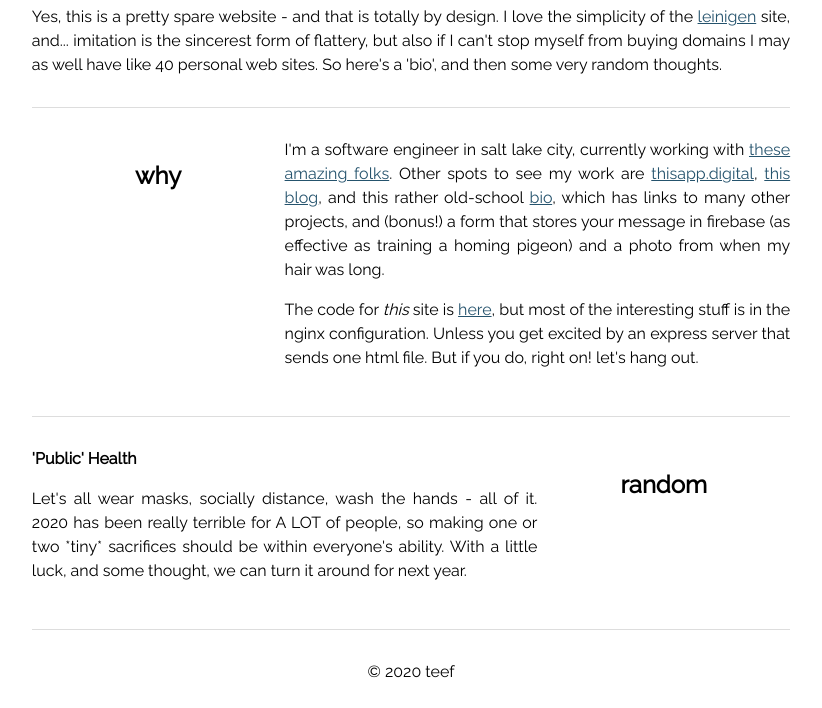
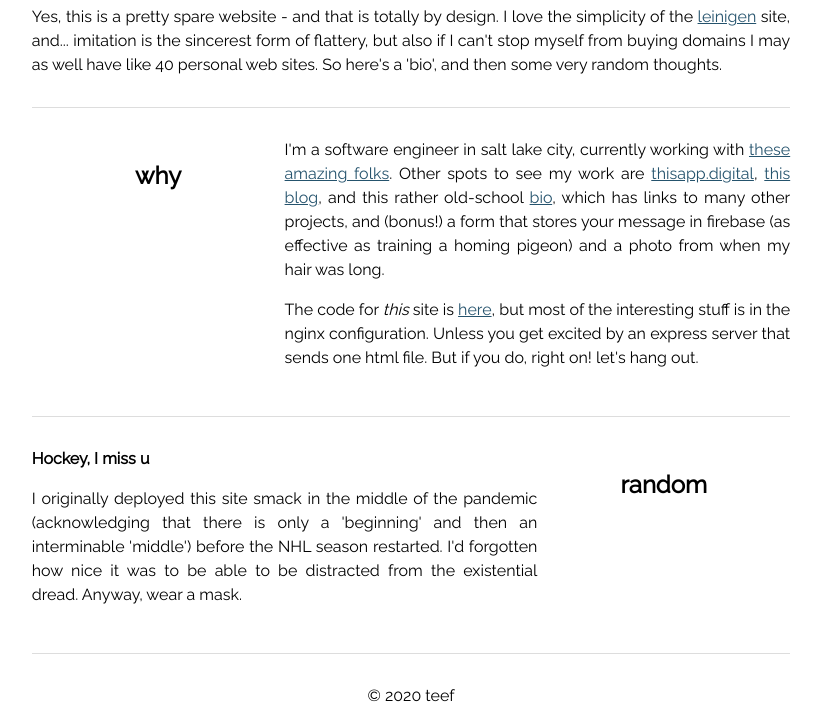
Before and after one commit to tylermorrisford/teef-dot-dev, a website: page public/index.html in a window 1280 px wide. Shown: the part 114-822 px from the top of the page, without its empty margins (229-1051 px from the left). Before the commit the page ends 800 px from the top, so only its background shows below. Drawn offline with Linux system fonts and the light colour scheme.

Commit message:
update content

```diff
--- a/public/index.html
+++ b/public/index.html
@@ -35,8 +35,8 @@
         </div>
         <hr>
         <div class="titleRight">
-            <div class="justify"><strong>'Public' Health</strong></span>
-            <p>Let's all wear masks, socially distance, wash the hands - all of it. 2020 has been really terrible for A LOT of people, so making one or two *tiny* sacrifices should be within everyone's ability. With a little luck, and some thought, we can turn it around for next year.</p>
+            <div class="justify"><strong>Hockey, I miss u</strong></span>
+            <p>I originally deployed this site smack in the middle of the pandemic (acknowledging that there is only a 'beginning' and then an interminable 'middle') before the NHL season restarted. I'd forgotten how nice it was to be able to be distracted from the existential dread. Anyway, wear a mask.</p>
             </div>
             <div><h2>random</h2></div>
         </div>
```
